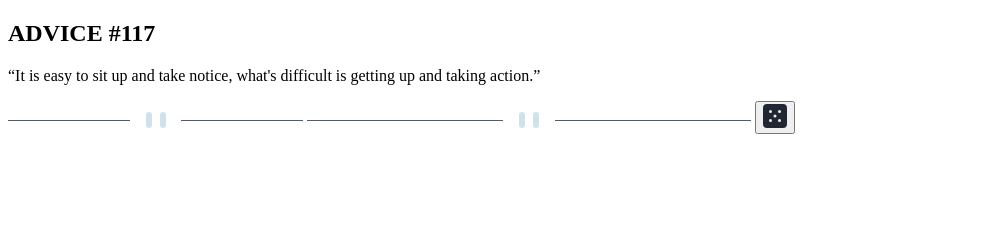
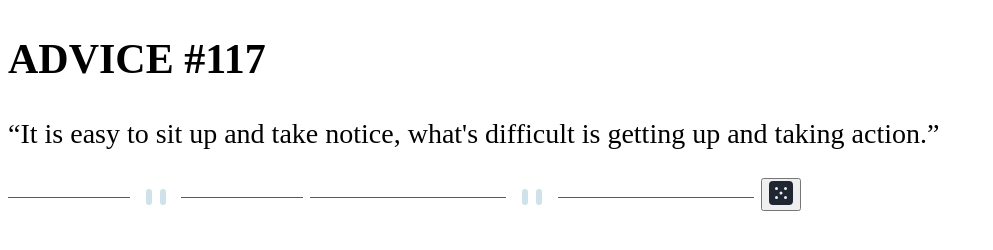
Before and after one commit to maria-luiza-rodrigues-ti/advice-generator-app-main, a plain HTML site: page index.html in a window 1280 px wide. Shown: the whole page, without its empty margins (0-993 px from the left). Drawn offline with Linux system fonts and the light colour scheme.

Commit message:
style: adding variables

```diff
--- a/style.css
+++ b/style.css
@@ -1,32 +1,28 @@
-/* # Front-end Style Guide
+@import url("https://fonts.googleapis.com/css2?family=Manrope:wght@800&display=swap");
 
-## Layout
+:root {
+  /* Breakpoints */
 
-The designs were created to the following widths:
+  --mobile: 375px;
+  --desktop: 1440px;
 
-- Mobile: 375px
-- Desktop: 1440px
+  /* Colors */
 
-## Colors
+  --light-cyan: hsl(193, 38%, 86%);
+  --neon-green: hsl(150, 100%, 66%);
+  --grayish-blue: hsl(217, 19%, 38%);
+  --dark-grayish-blue: hsl(217, 19%, 24%);
+  --dark-blue: hsl(218, 23%, 16%);
 
-### Primary
+  /* Weight */
 
-- Light Cyan: hsl(193, 38%, 86%)
-- Neon Green: hsl(150, 100%, 66%)
+  --extra-bold: 800;
 
-### Neutral
+  /* Font-family */
 
-- Grayish Blue: hsl(217, 19%, 38%)
-- Dark Grayish Blue: hsl(217, 19%, 24%)
-- Dark Blue: hsl(218, 23%, 16%)
+  --main-family: "Manrope", sans-serif;
+}
 
-## Typography
-
-### Body Copy
-
-- Font size (quote): 28px
-
-### Font
-
-- Family: [Manrope](https://fonts.google.com/specimen/Manrope)
-- Weights: 800 */
+body {
+  font-size: 28px;
+}
```
